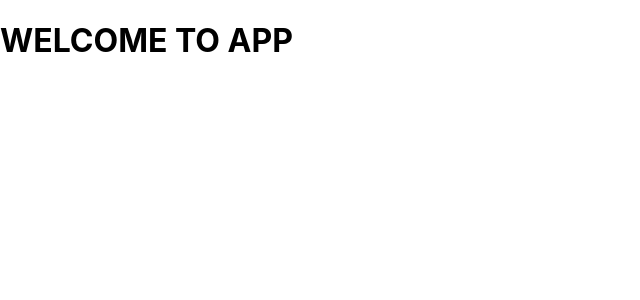
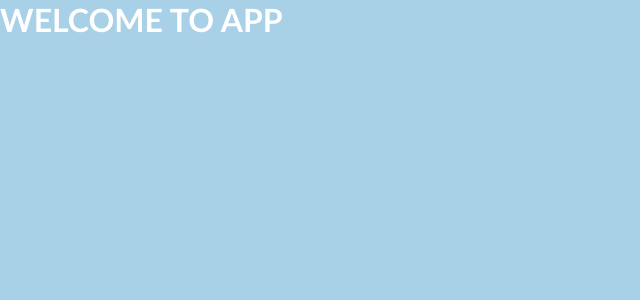
Before and after one commit to OsasAzamegbe/Portfolio-v1, a React (Create React App) app: page / in a window 1280 px wide. Shown: the top 300 px of the page, without its empty margins (0-640 px from the left). Built offline with nearby package versions, Linux system fonts and the light colour scheme.

Commit message:
CHORE: selected fonts and added background color

```diff
--- a/src/App.css
+++ b/src/App.css
@@ -5,4 +5,18 @@
   --yellow: #f8e9a1;
   --accent-blue: #374785;
   --dark-blue: #24305e;
+  --primary-fonts: 'Trebuchet MS', 'Lucida Sans Unicode', 'Lucida Grande', 'Lucida Sans', Arial, sans-serif;
+  --secondary-fonts: garamond, 'Bookman';
 }
+
+* {
+  box-sizing: border-box;
+  margin: 0;
+  padding: 0;
+  font-family: var(--primary-fonts);
+}
+
+html, body{
+  background-color: var(--background);
+  color: var(--primary)
+}
```
